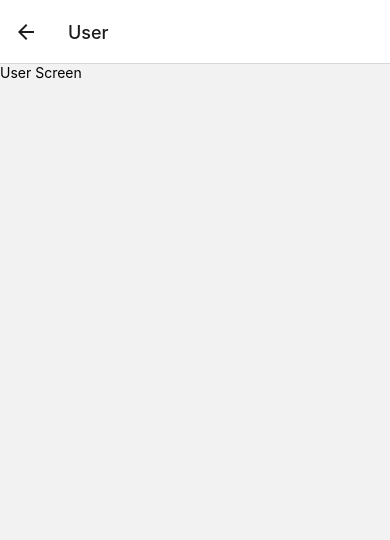
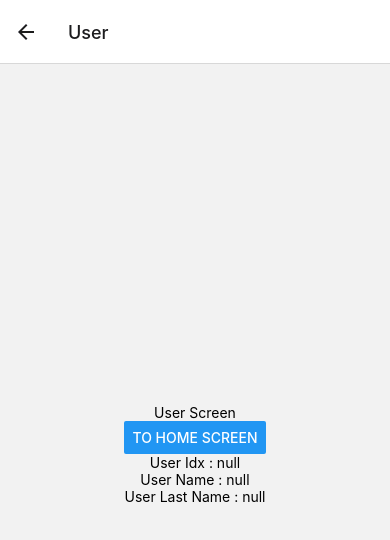
Before and after one commit to ddai-min/RN_Practice_Basic, a React Native app in the folder react_navigation_01/: screen /User in a window 390 px wide. Shown: the top 540 px of the page. Built offline with nearby package versions, Linux system fonts and the light colour scheme.

Commit message:
add : params

```diff
--- a/react_navigation_01/App.js
+++ b/react_navigation_01/App.js
@@ -19,7 +19,7 @@ class App extends Component {
   render() {
     return (
       <NavigationContainer>
-        <Stack.Navigator>
+        <Stack.Navigator initialRouteName="Home">
           <Stack.Screen name="Home" component={HomeScreen} />
           <Stack.Screen name="User" component={UserScreen} />
         </Stack.Navigator>
--- a/react_navigation_01/src/home.js
+++ b/react_navigation_01/src/home.js
@@ -7,13 +7,28 @@
  */
 
 import React, { Component } from 'react'
-import { View, Text } from 'react-native'
+import { View, Text, Button } from 'react-native'
 
 class HomeScreen extends Component {
   render() {
     return (
-      <View>
+      <View
+        style={{
+          flex: 1,
+          alignItems: 'center',
+          justifyContent: 'center'
+        }}>
         <Text>Home Screen</Text>
+        <Button
+          title="To User Screen"
+          onPress={() => {
+            this.props.navigation.navigate('User', {
+              userIdx: 100,
+              userName: 'Gildong',
+              userLastName: 'Hong'
+            })
+          }}
+        />
       </View>
     )
   }
--- a/react_navigation_01/src/user.js
+++ b/react_navigation_01/src/user.js
@@ -7,13 +7,31 @@
  */
 
 import React, { Component } from 'react'
-import { View, Text } from 'react-native'
+import { View, Text, Button } from 'react-native'
 
 class UserScreen extends Component {
   render() {
+    const { params } = this.props.route
+    const userIdx = params ? params.userIdx : null
+    const userName = params ? params.userName : null
+    const userLastName = params ? params.userLastName : null
     return (
-      <View>
+      <View
+        style={{
+          flex: 1,
+          alignItems: 'center',
+          justifyContent: 'center'
+        }}>
         <Text>User Screen</Text>
+        <Button
+          title="To Home Screen"
+          onPress={() => {
+            this.props.navigation.navigate('Home')
+          }}
+        />
+        <Text>User Idx : {JSON.stringify(userIdx)}</Text>
+        <Text>User Name : {JSON.stringify(userName)}</Text>
+        <Text>User Last Name : {JSON.stringify(userLastName)}</Text>
       </View>
     )
   }
```
